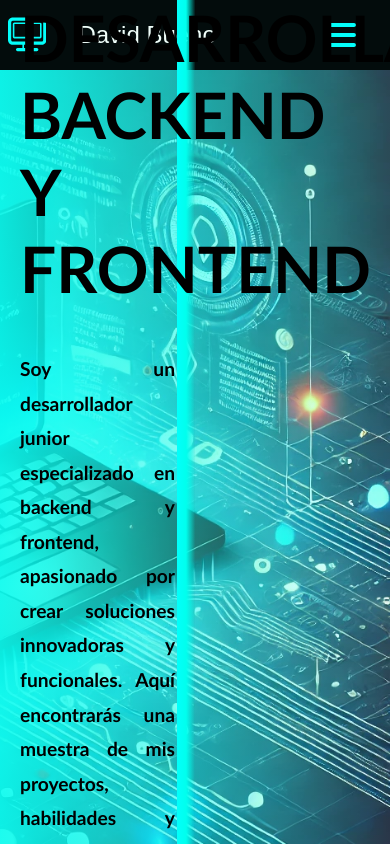
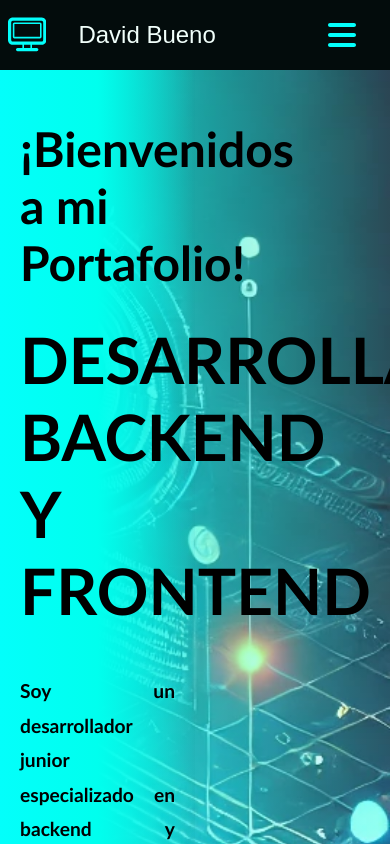
Before and after one commit to David03Bueno/portafolio, a React (Create React App) app: page /#/ in a window 390 px wide. Shown: the top 844 px of the page. Built offline with nearby package versions, Linux system fonts and the light colour scheme.

Commit message:
Arreglando response

```diff
--- a/src/pages/Inicio.module.css
+++ b/src/pages/Inicio.module.css
@@ -204,9 +204,10 @@ font-size:40px;
     margin: 0;
     padding: 0;
     display: flex;
+    flex-wrap: wrap;
     justify-content: flex-start; /* Alinea el contenido a la izquierda */
     align-items: center; /* Centra verticalmente */
-    height: 100vh; /* Altura mínima de la pantalla */
+    min-height: 100vh; /* Altura mínima de la pantalla */
 
 }
 
@@ -226,7 +227,6 @@ font-size:40px;
     text-align: left; /* Centrar el texto */
     margin-bottom: 25px; /* Separarlo del párrafo */
     text-transform: uppercase; /* Todo en mayúsculas para destacar */
-
 }
 .contenedor p {
     font-size: 1.2rem; /* Tamaño del texto ligeramente menor */
@@ -247,29 +247,10 @@ font-size:40px;
     align-items: left; /* Centra horizontalmente */
     padding: 20px;
     box-sizing: border-box; /* Asegura que padding no afecte el tamaño total */
-    height: auto; /* Altura mínima de la pantalla */
+    min-height: 100vh; /* Altura mínima de la pantalla */
     border: none; /* Elimina cualquier borde visible */
+}
 
-}
-@media screen and (max-width: 768px) {
-    .contenedor {
-        flex-direction: column; /* Cambiar a columna en pantallas pequeñas */
-        text-align: center; /* Centrar el texto */
-        background-size:  18px;; /* Ajusta la imagen para ocupar el contenedor */
-        background-repeat: no-repeat; /* Evita que la imagen se repita */
-        background-position:  right;
-        height: auto;
-    }
-
-    .presentacion {
-        width: 100%;
-        margin: 0; /* Eliminar márgenes */
-    }
-
-    .imagen {
-        width: 100%;
-    }
-}
 /* Animaciones */
 @keyframes slideIn {
     from {
```
Also changed, not shown: 7 other files (tests, documents, lock files or other folders).
